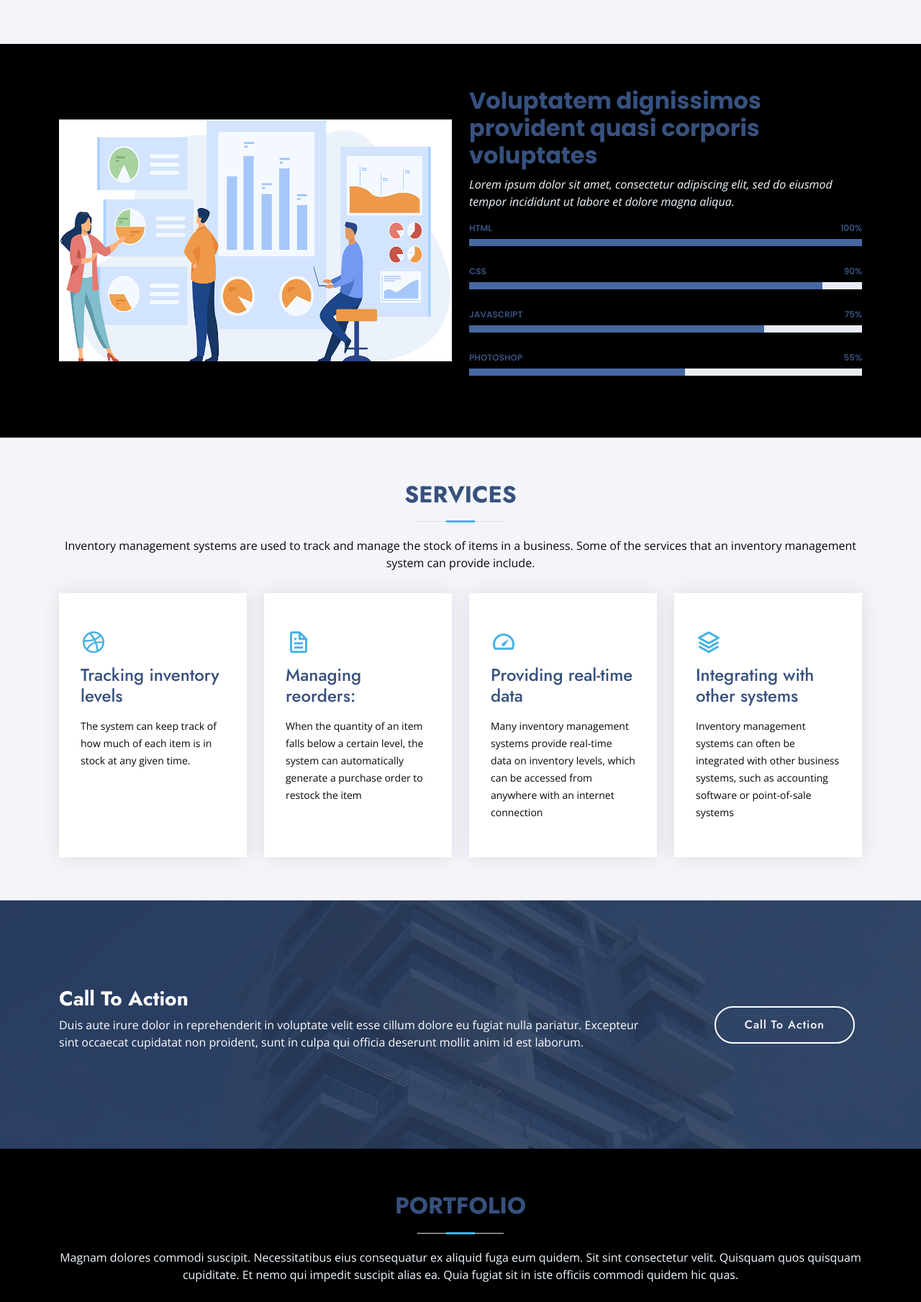
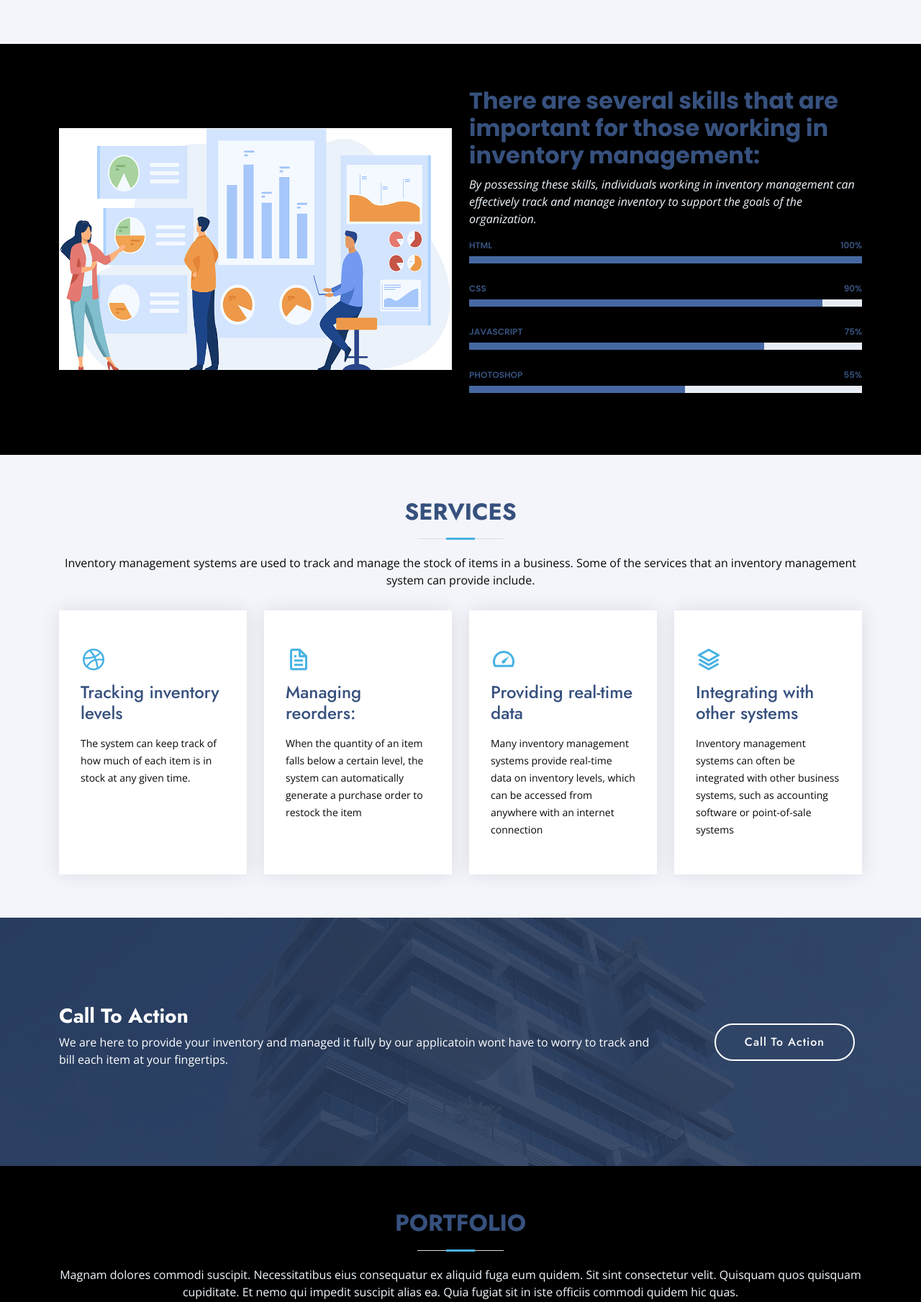
Before and after one commit to Younus-Saberi/InvFlow, a Django app: page /homepage/ in a window 1280 px wide. Shown: the part 2165-3974 px from the top of the page at 72% size. Run offline with Django 3.2, Linux system fonts and the light colour scheme; some libraries are stand-ins or nearby versions.

Commit message:
Link JS file and update content

```diff
--- a/homepage/templates/homepage.html
+++ b/homepage/templates/homepage.html
@@ -235,10 +235,10 @@
             <img src="{% static 'img/skills.png' %}" class="img-fluid" alt="">
           </div>
           <div class="col-lg-6 pt-4 pt-lg-0 content" data-aos="fade-left" data-aos-delay="100">
-            <h3>Voluptatem dignissimos provident quasi corporis voluptates</h3>
+            <h3>There are several skills that are important for those working in inventory management:
+            </h3>
             <p class="fst-italic">
-              Lorem ipsum dolor sit amet, consectetur adipiscing elit, sed do eiusmod tempor incididunt ut labore et dolore
-              magna aliqua.
+              By possessing these skills, individuals working in inventory management can effectively track and manage inventory to support the goals of the organization.
             </p>
 
             <div class="skills-content">
@@ -333,7 +333,7 @@
         <div class="row">
           <div class="col-lg-9 text-center text-lg-start">
             <h3>Call To Action</h3>
-            <p> Duis aute irure dolor in reprehenderit in voluptate velit esse cillum dolore eu fugiat nulla pariatur. Excepteur sint occaecat cupidatat non proident, sunt in culpa qui officia deserunt mollit anim id est laborum.</p>
+            <p> We are here to provide your inventory and managed it fully by our applicatoin wont have to worry to track and bill each item at your fingertips.</p>
           </div>
           <div class="col-lg-3 cta-btn-container text-center">
             <a class="cta-btn align-middle" href="#">Call To Action</a>
@@ -607,52 +607,53 @@
 
         <div class="section-title">
           <h2>Frequently Asked Questions</h2>
-          <p>Magnam dolores commodi suscipit. Necessitatibus eius consequatur ex aliquid fuga eum quidem. Sit sint consectetur velit. Quisquam quos quisquam cupiditate. Et nemo qui impedit suscipit alias ea. Quia fugiat sit in iste officiis commodi quidem hic quas.</p>
+          <p style="color: black;">Here are some common questions that are often asked about inventory management.If any  question are not mentioned here then you have please ask in the contact section</p>
         </div>
 
         <div class="faq-list">
           <ul>
             <li data-aos="fade-up" data-aos-delay="100">
-              <i class="bx bx-help-circle icon-help"></i> <a data-bs-toggle="collapse" class="collapse" data-bs-target="#faq-list-1">Non consectetur a erat nam at lectus urna duis? <i class="bx bx-chevron-down icon-show"></i><i class="bx bx-chevron-up icon-close"></i></a>
+              <i class="bx bx-help-circle icon-help"></i> <a data-bs-toggle="collapse" class="collapse" data-bs-target="#faq-list-1">What is inventory management?
+                <i class="bx bx-chevron-down icon-show"></i><i class="bx bx-chevron-up icon-close"></i></a>
               <div id="faq-list-1" class="collapse show" data-bs-parent=".faq-list">
-                <p>
-                  Feugiat pretium nibh ipsum consequat. Tempus iaculis urna id volutpat lacus laoreet non curabitur gravida. Venenatis lectus magna fringilla urna porttitor rhoncus dolor purus non.
+                <p style="color: black;">
+                  Inventory management is the process of tracking and managing the stock of goods or materials. It involves identifying what inventory is needed, how much to order, when to order it, and how to store it until it is needed.
                 </p>
               </div>
             </li>
 
             <li data-aos="fade-up" data-aos-delay="200">
-              <i class="bx bx-help-circle icon-help"></i> <a data-bs-toggle="collapse" data-bs-target="#faq-list-2" class="collapsed">Feugiat scelerisque varius morbi enim nunc? <i class="bx bx-chevron-down icon-show"></i><i class="bx bx-chevron-up icon-close"></i></a>
+              <i class="bx bx-help-circle icon-help"></i> <a data-bs-toggle="collapse" data-bs-target="#faq-list-2" class="collapsed">What are the benefits of inventory management?<i class="bx bx-chevron-down icon-show"></i><i class="bx bx-chevron-up icon-close"></i></a>
               <div id="faq-list-2" class="collapse" data-bs-parent=".faq-list">
-                <p>
-                  Dolor sit amet consectetur adipiscing elit pellentesque habitant morbi. Id interdum velit laoreet id donec ultrices. Fringilla phasellus faucibus scelerisque eleifend donec pretium. Est pellentesque elit ullamcorper dignissim. Mauris ultrices eros in cursus turpis massa tincidunt dui.
+                <p style="color: black;">
+                  The benefits of inventory management include improved accuracy, increased efficiency, better decision-making, reduced costs, and enhanced customer service..
                 </p>
               </div>
             </li>
 
             <li data-aos="fade-up" data-aos-delay="300">
-              <i class="bx bx-help-circle icon-help"></i> <a data-bs-toggle="collapse" data-bs-target="#faq-list-3" class="collapsed">Dolor sit amet consectetur adipiscing elit? <i class="bx bx-chevron-down icon-show"></i><i class="bx bx-chevron-up icon-close"></i></a>
+              <i class="bx bx-help-circle icon-help"></i> <a data-bs-toggle="collapse" data-bs-target="#faq-list-3" class="collapsed">What are the types of inventory? <i class="bx bx-chevron-down icon-show"></i><i class="bx bx-chevron-up icon-close"></i></a>
               <div id="faq-list-3" class="collapse" data-bs-parent=".faq-list">
-                <p>
-                  Eleifend mi in nulla posuere sollicitudin aliquam ultrices sagittis orci. Faucibus pulvinar elementum integer enim. Sem nulla pharetra diam sit amet nisl suscipit. Rutrum tellus pellentesque eu tincidunt. Lectus urna duis convallis convallis tellus. Urna molestie at elementum eu facilisis sed odio morbi quis
+                <p style="color: black;">
+                  There are several types of inventory, including raw materials, work-in-progress, finished goods, and maintenance, repair, and operating (MRO) supplies.
                 </p>
               </div>
             </li>
 
             <li data-aos="fade-up" data-aos-delay="400">
-              <i class="bx bx-help-circle icon-help"></i> <a data-bs-toggle="collapse" data-bs-target="#faq-list-4" class="collapsed">Tempus quam pellentesque nec nam aliquam sem et tortor consequat? <i class="bx bx-chevron-down icon-show"></i><i class="bx bx-chevron-up icon-close"></i></a>
+              <i class="bx bx-help-circle icon-help"></i> <a data-bs-toggle="collapse" data-bs-target="#faq-list-4" class="collapsed">What are the challenges of inventory management? <i class="bx bx-chevron-down icon-show"></i><i class="bx bx-chevron-up icon-close"></i></a>
               <div id="faq-list-4" class="collapse" data-bs-parent=".faq-list">
-                <p>
-                  Molestie a iaculis at erat pellentesque adipiscing commodo. Dignissim suspendisse in est ante in. Nunc vel risus commodo viverra maecenas accumsan. Sit amet nisl suscipit adipiscing bibendum est. Purus gravida quis blandit turpis cursus in.
+                <p style="color: black;">
+                  Some of the challenges of inventory management include forecasting demand, determining safety stock levels, managing lead times, and minimizing carrying costs.
                 </p>
               </div>
             </li>
 
             <li data-aos="fade-up" data-aos-delay="500">
-              <i class="bx bx-help-circle icon-help"></i> <a data-bs-toggle="collapse" data-bs-target="#faq-list-5" class="collapsed">Tortor vitae purus faucibus ornare. Varius vel pharetra vel turpis nunc eget lorem dolor? <i class="bx bx-chevron-down icon-show"></i><i class="bx bx-chevron-up icon-close"></i></a>
+              <i class="bx bx-help-circle icon-help"></i> <a data-bs-toggle="collapse" data-bs-target="#faq-list-5" class="collapsed">How can inventory management software help businesses? <i class="bx bx-chevron-down icon-show"></i><i class="bx bx-chevron-up icon-close"></i></a>
               <div id="faq-list-5" class="collapse" data-bs-parent=".faq-list">
-                <p>
-                  Laoreet sit amet cursus sit amet dictum sit amet justo. Mauris vitae ultricies leo integer malesuada nunc vel. Tincidunt eget nullam non nisi est sit amet. Turpis nunc eget lorem dolor sed. Ut venenatis tellus in metus vulputate eu scelerisque.
+                <p style="color: black;">
+                  Inventory management software can help businesses by automating tasks such as ordering, receiving, and picking, as well as providing real-time visibility into inventory levels and demand patterns. This can lead to improved accuracy, increased efficiency, better decision-making, reduced costs, and enhanced customer service.
                 </p>
               </div>
             </li>
@@ -669,7 +670,7 @@
 
         <div class="section-title">
           <h2>Contact</h2>
-          <p>Magnam dolores commodi suscipit. Necessitatibus eius consequatur ex aliquid fuga eum quidem. Sit sint consectetur velit. Quisquam quos quisquam cupiditate. Et nemo qui impedit suscipit alias ea. Quia fugiat sit in iste officiis commodi quidem hic quas.</p>
+          <p>Our mail box are always open for you guys,Any feedback or changes required or serect talks if wanna have then you can contact us below</p>
         </div>
 
         <div class="row">
@@ -743,7 +744,7 @@
         <div class="row justify-content-center">
           <div class="col-lg-6">
             <h4>Join Our Newsletter</h4>
-            <p>Tamen quem nulla quae legam multos aute sint culpa legam noster magna</p>
+            <p>It will be help full for you to stay updated about current feature in our application</p>
             <form action="" method="post">
               <input type="email" name="email"><input type="submit" value="Subscribe">
             </form>
@@ -828,13 +829,13 @@
   <a href="#" class="back-to-top d-flex align-items-center justify-content-center"><i class="bi bi-arrow-up-short"></i></a>
 
   <!-- Vendor JS Files -->
-  <script src="assets/vendor/aos/aos.js"></script>
-  <script src="assets/vendor/bootstrap/js/bootstrap.bundle.min.js"></script>
-  <script src="assets/vendor/glightbox/js/glightbox.min.js"></script>
-  <script src="assets/vendor/isotope-layout/isotope.pkgd.min.js"></script>
-  <script src="assets/vendor/swiper/swiper-bundle.min.js"></script>
-  <script src="assets/vendor/waypoints/noframework.waypoints.js"></script>
-  <script src="assets/vendor/php-email-form/validate.js"></script>
+  <script src="{% static 'vendor/aos/aos.js' %}"></script>
+  <script src="{% static 'vendor/bootstrap/js/bootstrap.bundle.min.js' %}"></script>
+  <script src="{% static 'vendor/glightbox/js/glightbox.min.js' %}"></script>
+  <script src="{% static 'vendor/isotope-layout/isotope.pkgd.min.js' %}"></script>
+  <script src="{% static 'vendor/swiper/swiper-bundle.min.js' %}"></script>
+  <script src="{% static 'vendor/waypoints/noframework.waypoints.js' %}"></script>
+  <script src="{% static 'vendor/php-email-form/validate.js' %}"></script>
 
   <!-- Template Main JS File -->
   <script src="{% static 'js/main.js' %}"></script>
```
